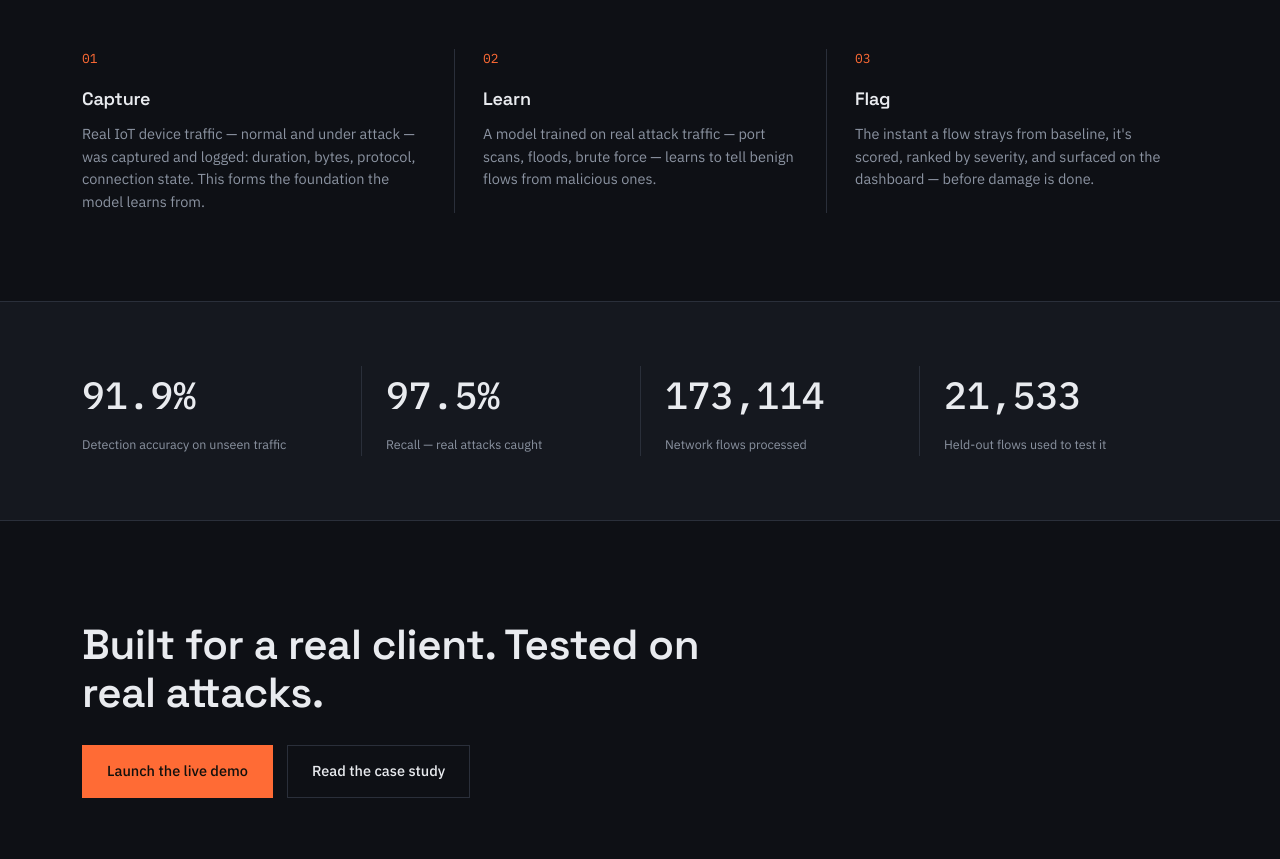
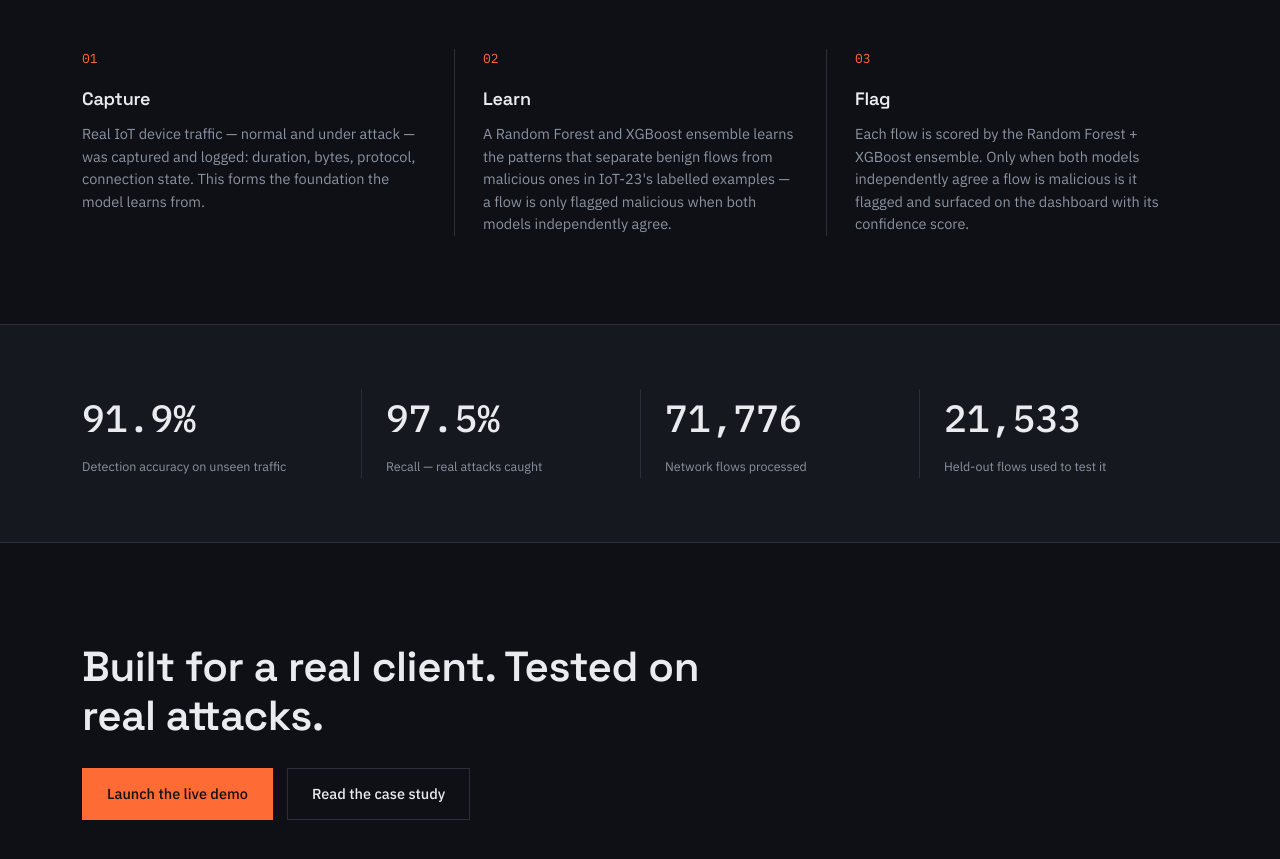
Before and after one commit to Lokesh2011-bit/PulseGuard, a plain HTML site: page index.html in a window 1280 px wide. Shown: the part 1436-2295 px from the top of the page. Drawn offline with Linux system fonts and the light colour scheme.

Commit message:
Fix landing page copy and stats

```diff
--- a/index.html
+++ b/index.html
@@ -359,12 +359,12 @@
       <div class="step">
         <div class="num">02</div>
         <h3>Learn</h3>
-        <p>A model trained on real attack traffic — port scans, floods, brute force — learns to tell benign flows from malicious ones.</p>
+        <p>A Random Forest and XGBoost ensemble learns the patterns that separate benign flows from malicious ones in IoT-23's labelled examples — a flow is only flagged malicious when both models independently agree.</p>
       </div>
       <div class="step">
         <div class="num">03</div>
         <h3>Flag</h3>
-        <p>The instant a flow strays from baseline, it's scored, ranked by severity, and surfaced on the dashboard — before damage is done.</p>
+        <p>Each flow is scored by the Random Forest + XGBoost ensemble. Only when both models independently agree a flow is malicious is it flagged and surfaced on the dashboard with its confidence score.</p>
       </div>
     </div>
   </div>
@@ -375,7 +375,7 @@
     <div class="metric-row">
       <div class="metric"><span class="num">91.9%</span><span class="label">Detection accuracy on unseen traffic</span></div>
       <div class="metric"><span class="num">97.5%</span><span class="label">Recall — real attacks caught</span></div>
-      <div class="metric"><span class="num">173,114</span><span class="label">Network flows processed</span></div>
+      <div class="metric"><span class="num">71,776</span><span class="label">Network flows processed</span></div>
       <div class="metric"><span class="num">21,533</span><span class="label">Held-out flows used to test it</span></div>
     </div>
   </div>
```
